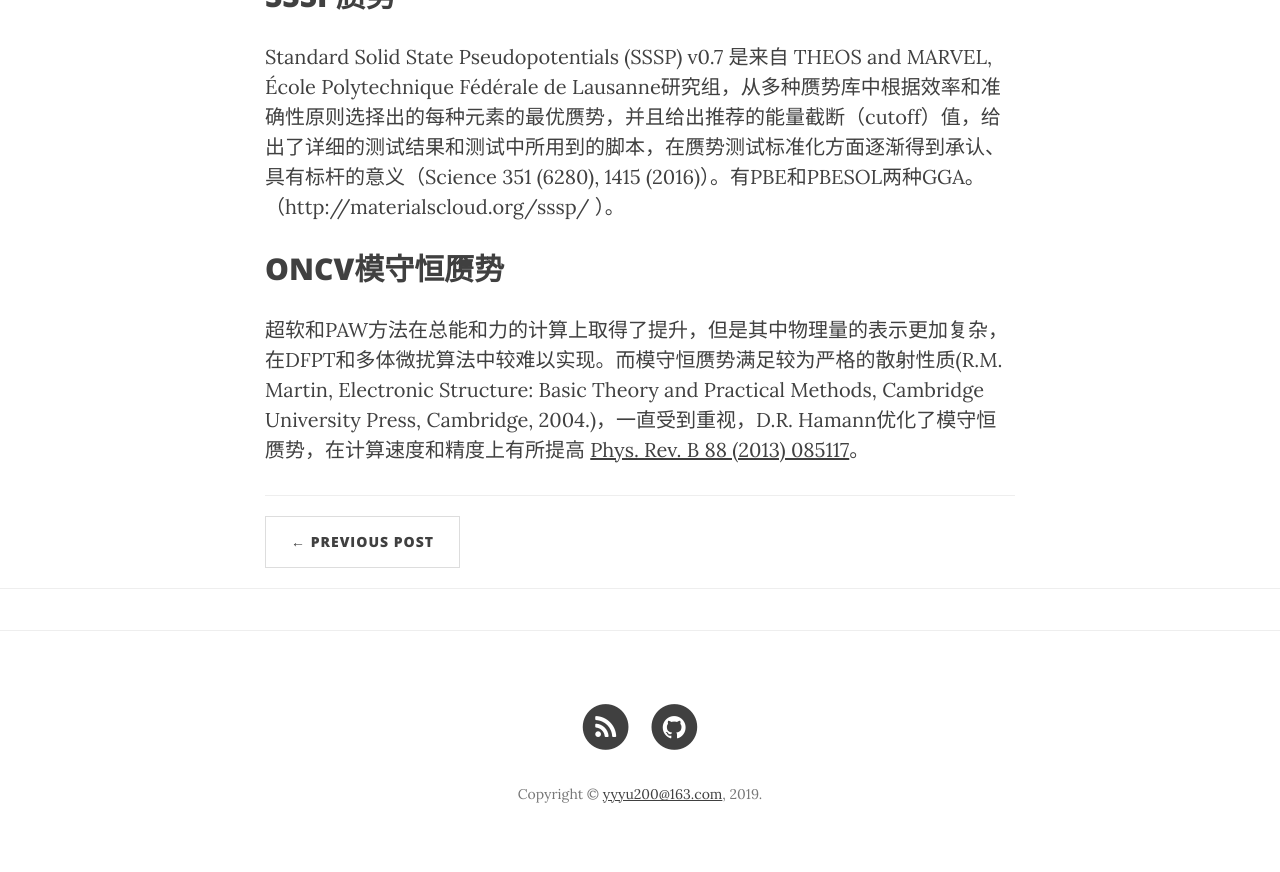
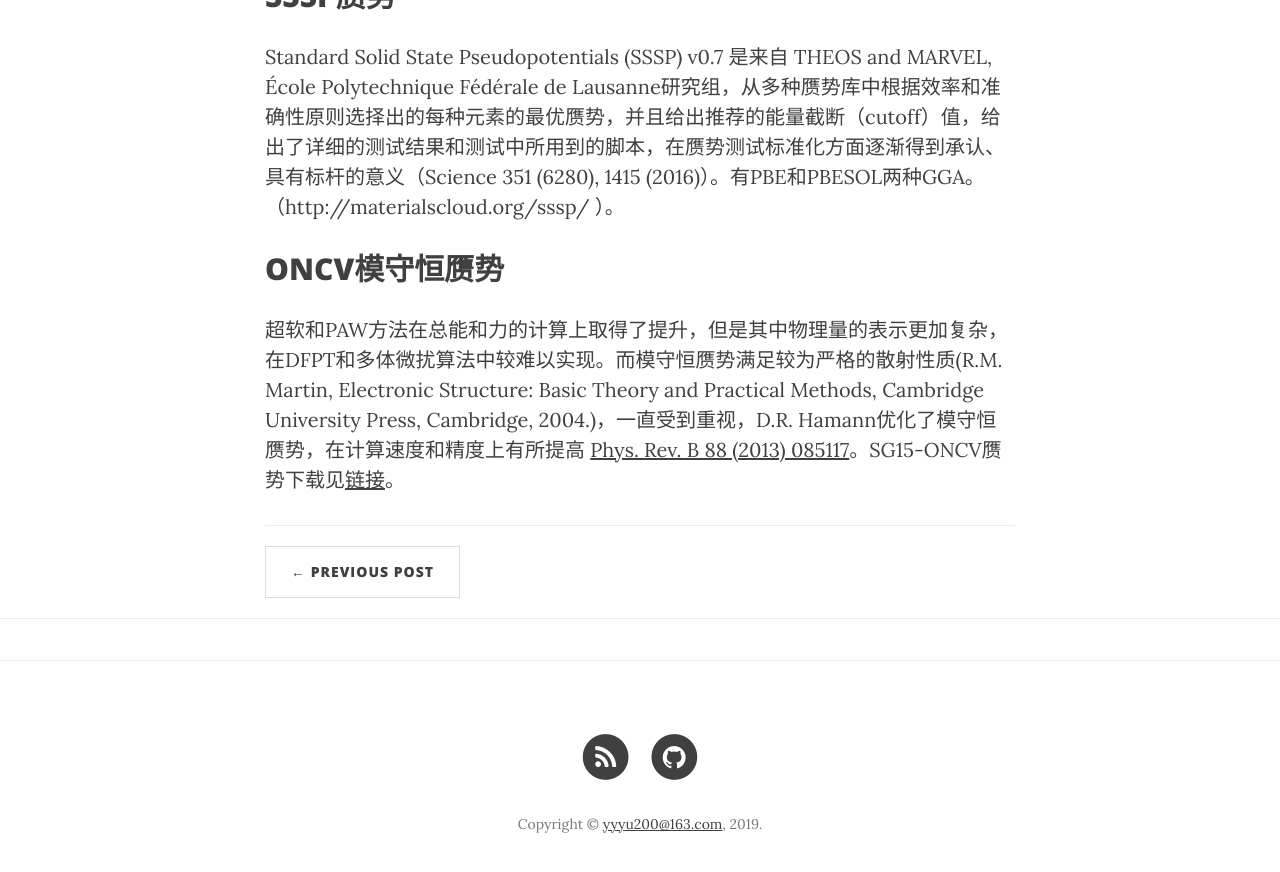
Before and after one commit to yyyu200/DFTbook, a Jekyll site: the page built from _posts/2019-06-03-PPlib.md, in a window 1280 px wide and 900 px high, scrolled down 1223 px. Shown: the top 872 px of the window. Built offline with Jekyll 4.4.1, drawn with Linux system fonts in a browser that asks for light colours; nearby versions of some CDN libraries; comment, search, counter and statistics services are not loaded.

Commit message:
modify at20190626-09:53:40-aliyun

```diff
--- a/_posts/2019-06-03-PPlib.md
+++ b/_posts/2019-06-03-PPlib.md
@@ -46,4 +46,4 @@
 Standard Solid State Pseudopotentials (SSSP) v0.7 是来自 THEOS and MARVEL, École Polytechnique Fédérale de Lausanne研究组，从多种赝势库中根据效率和准确性原则选择出的每种元素的最优赝势，并且给出推荐的能量截断（cutoff）值，给出了详细的测试结果和测试中所用到的脚本，在赝势测试标准化方面逐渐得到承认、具有标杆的意义（Science 351 (6280), 1415 (2016)）。有PBE和PBESOL两种GGA。 （http://materialscloud.org/sssp/ ）。
 
 ## ONCV模守恒赝势
-超软和PAW方法在总能和力的计算上取得了提升，但是其中物理量的表示更加复杂，在DFPT和多体微扰算法中较难以实现。而模守恒赝势满足较为严格的散射性质(R.M. Martin, Electronic Structure: Basic Theory and Practical Methods, Cambridge University Press, Cambridge, 2004.)，一直受到重视，D.R. Hamann优化了模守恒赝势，在计算速度和精度上有所提高 [Phys. Rev. B 88 (2013) 085117](http://dx.doi.org/10.1103/PhysRevB.88.085117)。
+超软和PAW方法在总能和力的计算上取得了提升，但是其中物理量的表示更加复杂，在DFPT和多体微扰算法中较难以实现。而模守恒赝势满足较为严格的散射性质(R.M. Martin, Electronic Structure: Basic Theory and Practical Methods, Cambridge University Press, Cambridge, 2004.)，一直受到重视，D.R. Hamann优化了模守恒赝势，在计算速度和精度上有所提高 [Phys. Rev. B 88 (2013) 085117](http://dx.doi.org/10.1103/PhysRevB.88.085117)。SG15-ONCV赝势下载见[链接](http://quantum-simulation.org/potentials/sg15_oncv/)。
```
Also changed, not shown: other parts of _posts/2019-06-03-PPlib.md (+1 -1 lines).
